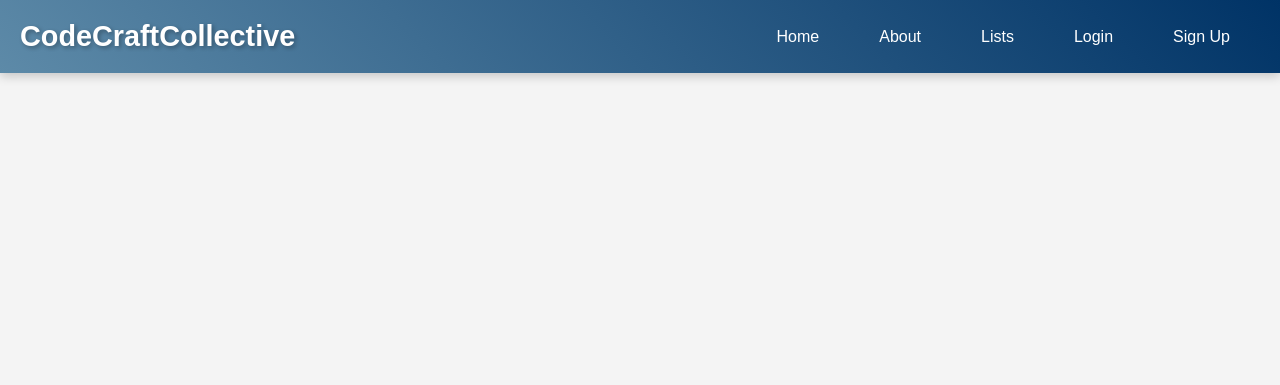
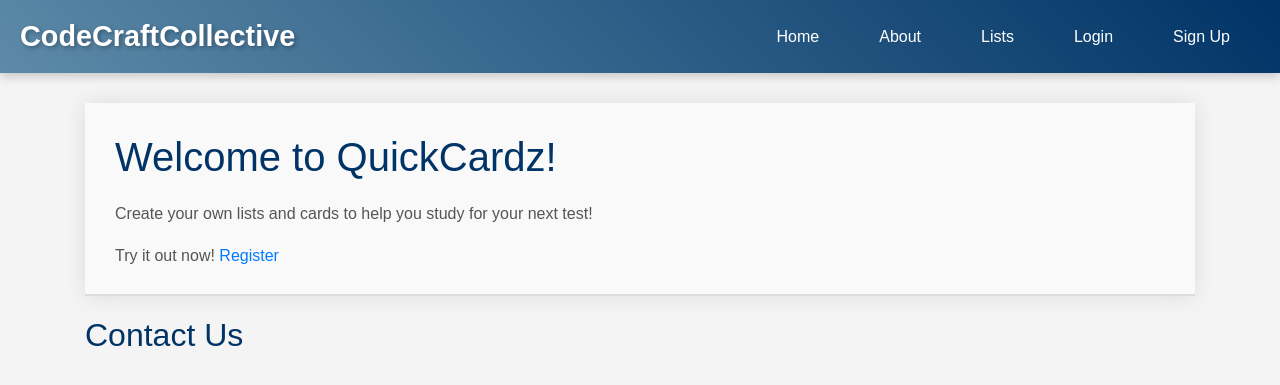
Before and after one commit to CodeCraftCollective/WebApp, a Django app: page / in a window 1280 px wide. Shown: the top 385 px of the page. Run offline with Django 4.2, Linux system fonts and the light colour scheme.

Commit message:
Update home

```diff
--- a/website/main/templates/main/home.html
+++ b/website/main/templates/main/home.html
@@ -1 +1,40 @@
 {% extends 'main/base.html' %}
+
+{% block content %}
+    <style>
+        #welcome-section {
+            padding: 30px;
+            background-color: #f9f9f9;
+            box-shadow: 0px 0px 20px rgba(0, 0, 0, 0.1);
+            margin-bottom: 20px;
+            border-bottom: 2px solid #ddd; /* Add this line for a seamless border */
+            padding-bottom: 10px; /* Optional: Add some space between the title and the border */
+        }
+
+        #welcome-section h2 {
+            color: #003366;
+            font-size: 2.5em;
+            margin-bottom: 20px;
+        }
+
+        #welcome-section p {
+            color: #555;
+            line-height: 1.6;
+        }
+
+    </style>
+
+    <section id="welcome-section">
+        <h2>Welcome to QuickCardz!</h2>
+        <p>
+            Create your own lists and cards to help you study for your next test!
+        </p>
+        <p>
+            Try it out now! <a href="/registration">Register</a>
+        </p>
+    </section>
+
+    <section class="contact-us">
+        <h2>Contact Us</h2>
+    </section>
+{% endblock %}
```
